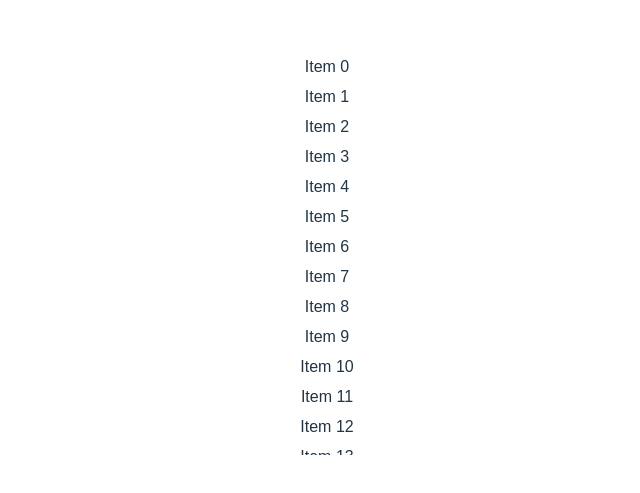
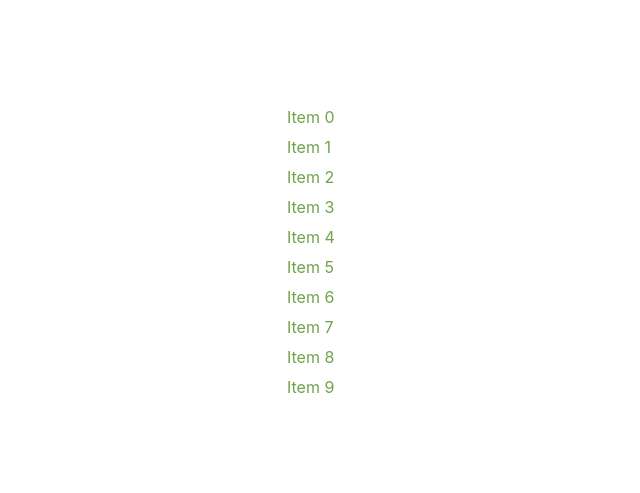
Before and after one commit to vijayksingh/fe-practice, a React (Vite) app in the folder React/component-practice/: page /virtual-list in a window 1280 px wide. Shown: the part 145-638 px from the top of the page, without its empty margins (313-953 px from the left). Built offline with nearby package versions, Linux system fonts and the light colour scheme.

Commit message:
💻 Virtual list component working

```diff
--- a/React/component-practice/src/pages/Virtaul-List/VirtualList.jsx
+++ b/React/component-practice/src/pages/Virtaul-List/VirtualList.jsx
@@ -1,66 +1,72 @@
-// remove PropType warning eslint
-/* eslint-disable react/prop-types */
 import { useEffect, useRef, useState } from "react";
 import "./styles.css";
 
-function VirtualListItem({ item }) {
-  return <div className="list-item">{item.title}</div>;
-}
+const VirtualList = ({ items, itemHeight, renderRow }) => {
+  const containerRef = useRef();
+  const [startIndex, setStartIndex] = useState(0);
+  const [visibleCount, setVisibleCount] = useState(0);
 
-function VirtualList({ list, rowHeight }) {
-  const VIEWPORT_HEIGHT = 400;
-  const BUFFER = 10;
-
-  const visibleItemsCount = Math.ceil(VIEWPORT_HEIGHT / rowHeight) + 2 * BUFFER;
-  console.log(visibleItemsCount);
-
-  const [startIndex, setStartIndex] = useState(0);
-  const containerRef = useRef(null);
-
-  const handleScroll = () => {
-    const scrollPosition = containerRef.current.scrollTop;
-    console.log({ scrollPosition });
-    const newStart = Math.max(
-      0,
-      Math.floor(scrollPosition / rowHeight) - BUFFER
-    );
-    setStartIndex(Math.max(0, newStart));
+  const updateStartIndex = () => {
+    const container = containerRef.current;
+    const scrollPosition = container.scrollTop;
+    setStartIndex(Math.max(0, Math.floor(scrollPosition / itemHeight)));
   };
 
-  // Scroll event listener
   useEffect(() => {
-    const conatainer = containerRef.current;
-    if (!conatainer) return;
+    const container = containerRef.current;
+    setVisibleCount(Math.ceil(container.clientHeight / itemHeight) + 2); // 2 extra for buffer
+    container.addEventListener("scroll", updateStartIndex);
+    return () => container.removeEventListener("scroll", updateStartIndex);
+  }, [itemHeight]);
 
-    conatainer.addEventListener("scroll", handleScroll);
-    return () => {
-      conatainer.removeEventListener("scroll", handleScroll);
-    };
-  }, []);
-
-  // Calculate the visible window
-  const end = Math.min(startIndex + visibleItemsCount, list.length);
-  console.log({ startIndex, end, list: list.length });
-  const visibleItems = list.slice(startIndex, end);
+  const visibleItems = [];
+  for (
+    let i = startIndex;
+    i < startIndex + visibleCount && i < items.length;
+    i++
+  ) {
+    visibleItems.push(
+      <div
+        key={i}
+        style={{
+          position: "absolute",
+          top: `${i * itemHeight}px`,
+          height: `${itemHeight}px`,
+        }}
+      >
+        {renderRow(items[i], i)}
+      </div>
+    );
+  }
 
   return (
-    <div className="virtual-list-container" ref={containerRef}>
+    <div
+      ref={containerRef}
+      style={{ height: "300px", overflowY: "auto", position: "relative" }}
+    >
       <div
-        style={{ height: `${list.length * rowHeight}px`, position: "relative" }}
+        style={{
+          height: `${items.length * itemHeight}px`,
+          width: "80px",
+          position: "relative",
+        }}
       >
-        {visibleItems.map((item, index) => (
-          <VirtualListItem key={index} item={item} />
-        ))}
+        {visibleItems}
       </div>
     </div>
   );
-}
+};
+
+export default VirtualList;
+
+const renderItem = (item, index) => (
+  <div key={index} style={{ height: "30px" }}>
+    {item}
+  </div>
+);
 
 export function DemoVirtualList() {
-  const list = Array.from({ length: 1000 }).map((_, i) => ({
-    id: i,
-    title: `Item ${i}`,
-  }));
+  const items = Array.from({ length: 10000 }, (_, i) => `Item ${i}`);
 
-  return <VirtualList list={list} rowHeight={30} />;
+  return <VirtualList items={items} itemHeight={30} renderRow={renderItem} />;
 }
--- a/React/component-practice/src/pages/Virtaul-List/styles.css
+++ b/React/component-practice/src/pages/Virtaul-List/styles.css
@@ -1,9 +1,16 @@
-.virtual-list-container {
-  height: 400px;
-  overflow: auto;
+body {
+  background: white; /* Make it white if you need */
+  padding: 0 24px;
+  margin: 0;
+  height: 100vh;
+  display: flex;
+  justify-content: center;
+  align-items: center;
+  font-family: -apple-system, BlinkMacSystemFont, "Segoe UI", Roboto, Oxygen,
+    Ubuntu, Cantarell, "Open Sans", "Helvetica Neue", sans-serif;
+  color: #72a24d;
 }
 
-.list-item {
-  height: 30px;
-  text-align: center;
+.App {
+  color: #72a24d;
 }
```
